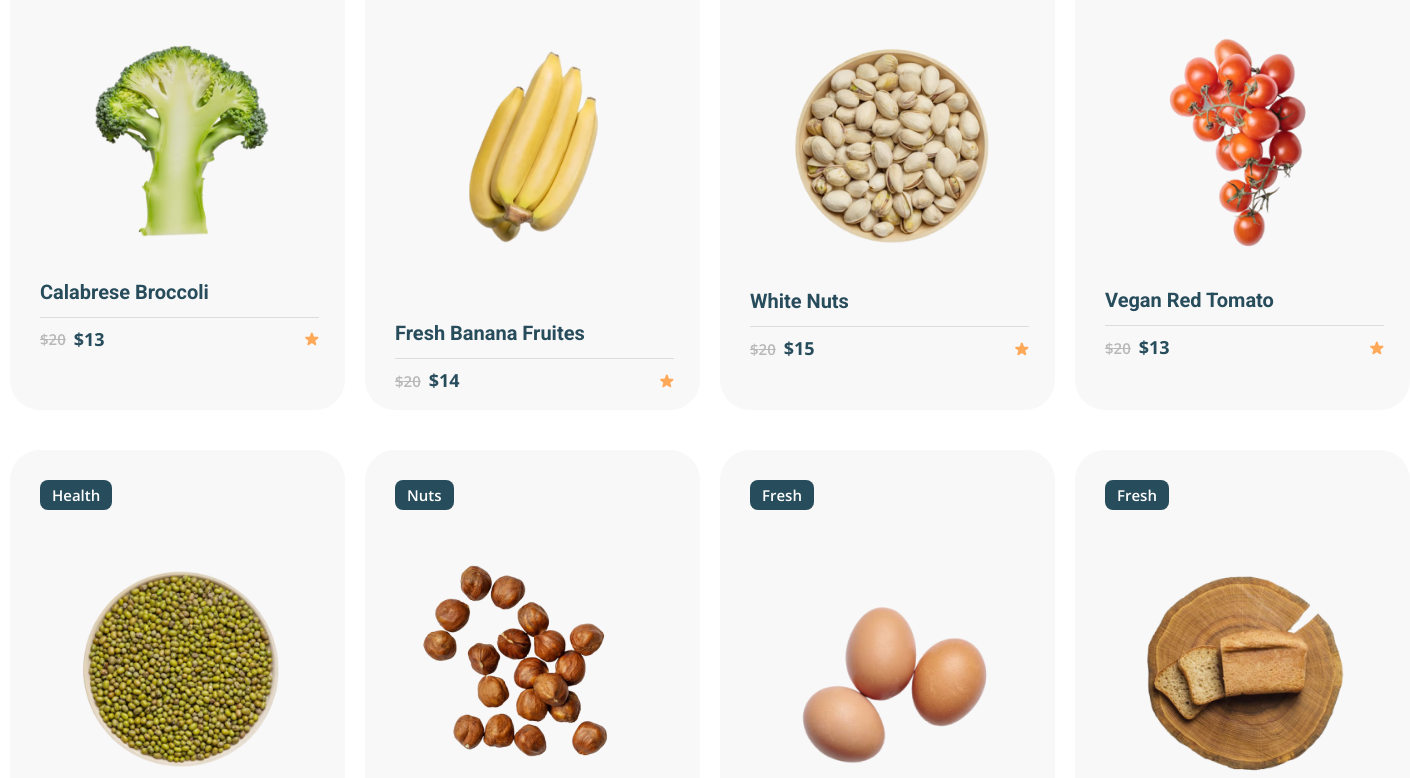
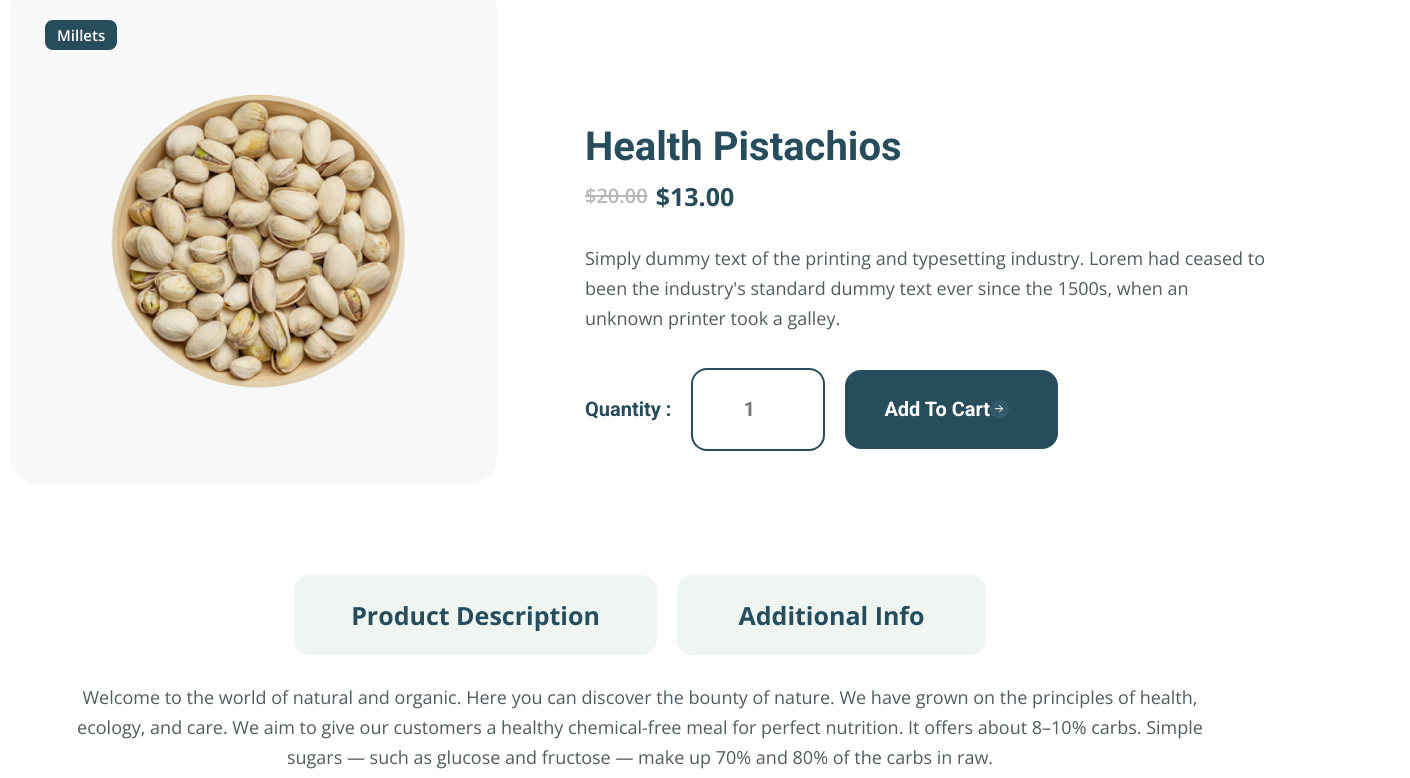
Before and after one commit to progdidi/organik, a React (Create React App) app: page / in a window 1280 px wide. Shown: the part 740-1518 px from the top of the page, 1410 px wide, since content can reach past the window. Built offline with nearby package versions, Linux system fonts and the light colour scheme.

Commit message:
product page

```diff
--- a/src/App.js
+++ b/src/App.js
@@ -3,6 +3,7 @@ import Footer from "./components/Footer/Footer";
 import MainPage from "./pages/MainPage/MainPage";
 import AboutUsPage from "./pages/AboutUsPage/AboutUsPage";
 import ShopPage from "./pages/ShopPage/ShopPage";
+import ProductPage from "./pages/ProductPage/ProductPage";
 
 function App() {
   return (
@@ -11,7 +12,8 @@ function App() {
       <main className="main">
         {/* <MainPage/> */}
         {/* <AboutUsPage/> */}
-        <ShopPage/>
+        {/* <ShopPage/> */}
+        <ProductPage/>
       </main>
       <Footer/>
     </div>
--- /dev/null
+++ b/src/pages/ProductPage/ProductPage.js
@@ -0,0 +1,78 @@
+import './productPage.scss';
+
+import example from './images/example.png';
+//components
+import PagePromo from '../../components/PagePromo/PagePromo';
+import banner from './images/banner.jpg';
+import Newsletter from '../../components/Newsletter/Newsletter';
+
+//related
+import ProductCard from '../../components/ProductCard/ProductCard';
+import { products } from '../../helpers/products/products';
+
+
+const ProductPage = () => {
+    return (
+        <>
+            <PagePromo
+                title="Shop Single"
+                bgImage={banner}
+             />
+
+            <section className="product">
+                <div className="container">
+                    <div className="product__main">
+                        <div className="product__main-media">
+                            <div className="product__main-tag">Millets</div>
+                            <img src={example} alt="" className="product__main-img" />
+                        </div>
+
+                        <div className="product__main-info">
+                            <h5 className="product__title">Health Pistachios</h5>
+                            <div className="product__rating"></div>
+                            <div className="product__price">
+                                <p className="product__price-old">$20.00</p>
+                                <p className="product__price-new">$13.00</p>
+                            </div>
+
+                            <p className="product__descr">
+                            Simply dummy text of the printing and typesetting industry. Lorem had ceased to been the industry's standard dummy text ever since the 1500s, when an unknown printer took a galley.
+                            </p>
+
+                            <div className="product__buy">
+                                <label htmlFor="" className="product__quantity-label">Quantity :</label>
+                                <input type="text" className="product__quantity-input" placeholder='1'/>
+
+                                <div className="product__buy-btn">Add To Cart</div>
+                            </div>
+                        </div>
+                    </div>
+                    <div className="product__add">
+                        <div className="product__add-buttons">
+                            <button className="product__add-btn descr blue-button">Product Description</button>
+                            <button className="product__add-btn info">Additional Info</button>
+                        </div>
+
+                        <div className="product__add-info">
+                            <p className="product__add-text">Welcome to the world of natural and organic. Here you can discover the bounty of nature. We have grown on the principles of health, ecology, and care. We aim to give our customers a healthy chemical-free meal for perfect nutrition. It offers about 8–10% carbs. Simple sugars — such as glucose and fructose — make up 70% and 80% of the carbs in raw.</p>
+                            <p className="product__add-text">Lorem ipsum dolor sit amet consectetur adipisicing elit. Minus quasi molestiae, voluptate ipsum, cupiditate vel, suscipit fugiat itaque tempora cum provident. Animi qui asperiores at odio sunt deleniti fugit quae.</p>
+                        </div>
+                    </div>
+                </div>
+            </section>
+
+            <section className="related">
+                <div className="container">
+                    <h4 className="related__title">Related Products</h4>
+                    <div className="related__items">
+
+                    </div>
+                </div>
+            </section>
+
+            <Newsletter/>
+        </>
+     );
+}
+
+export default ProductPage;
--- /dev/null
+++ b/src/pages/ProductPage/productPage.scss
@@ -0,0 +1,150 @@
+@import '../../style/base/vars';
+@import '../../style/base/mixins';
+
+.product {
+    padding-top: 133px;
+    margin-bottom: 140px;
+    &__main {
+        display: flex;
+        gap: 88px;
+        align-items: center;
+        margin-bottom: 90px;
+        &-media {
+            max-width: 591px;
+            padding: 38px 35px;
+            background-color: $backgroundColor;
+            border-radius: 30px;
+        }
+        &-tag {
+            display: inline-block;
+            color: #fff;
+            background-color: $mainColor;
+            padding: 5px 12px;
+            font-weight: 600;
+            font-size: 15px;
+            line-height: 20px;
+            border-radius: 8px;
+            margin-bottom: 0;
+        }
+        &-img {
+            display: flex;
+            justify-content: center;
+            align-items: center;
+        }
+        &-info {
+            max-width: 685px;
+            padding-top: 107px;
+        }
+    }
+
+    &__add {
+        &-buttons {
+            display: flex;
+            gap: 20px;
+            justify-content: center;
+            margin-bottom: 27px;
+        }
+        &-btn {
+            padding: 23px 57px;
+            font-weight: 700;
+            font-size: 25px;
+            line-height: 34px;
+            border-radius: 16px;
+            color: $mainColor;
+            background-color: #EFF6F1;
+            &.descr {
+                width: 363px;
+            }
+            &.info {
+                width: 309px;
+            }
+        }
+        &-info {
+            max-width: 1137px;
+            margin: 0 auto;
+            text-align: center;
+        }
+        &-text {
+        }
+    }
+
+    &__title {
+        font-family: 'Roboto', sans-serif;
+        font-weight: 600;
+        font-size: 40px;
+        line-height: 47px;
+        margin-bottom: 9px;
+    }
+    &__rating {
+        margin-bottom: 9px;
+    }
+    &__price {
+        display: flex;
+        align-items: center;
+        margin-bottom: 30px;
+        &-old {
+            text-decoration: line-through;
+            font-weight: 600;
+            font-size: 20px;
+            line-height: 27px;
+            color: #B8B8B8;
+            margin-right: 8px;
+        }
+        &-new {
+            font-weight: 700;
+            font-size: 25px;
+            line-height: 34px;
+            color: $mainColor;
+        }
+    }
+
+    &__descr {
+        margin-bottom: 35px;
+    }
+    &__buy {
+        display: flex;
+        align-items: center;
+        gap: 20px;
+        .product__quantity-label {
+            font-family: 'Roboto', sans-serif;
+            font-weight: 700;
+            font-size: 20px;
+            line-height: 23px;
+            color: $mainColor;
+        }
+        .product__quantity-input {
+            width: 134px;
+            background: #FFFFFF;
+            border: 2px solid #274C5B;
+            border-radius: 16px;
+            padding: 28px 50px;
+            height: auto;
+            font-family: 'Roboto', sans-serif;
+            font-weight: 700;
+            font-size: 20px;
+            line-height: 23px;
+            color: $mainColor;
+        }
+        .product__buy-btn {
+            @include main-button;
+            color: #fff;
+            background-color: $mainColor;
+            width: 213px;
+        }
+    }
+}
+
+
+.related {
+    margin-bottom: 140px;
+    &__title {
+        @include section__title;
+        margin-bottom: 40px;
+        text-align: center;
+    }
+    &__items {
+        display: grid;
+        grid-template-columns: repeat(4, 1fr);
+        grid-column-gap: 20px;
+    }
+}
--- a/src/style/style.scss
+++ b/src/style/style.scss
@@ -49,3 +49,8 @@ h1, h2, h3, h4, h5, h6{
     color: $mainColor;
     font-weight: 700;
 }
+
+.blue-button {
+    background-color: $mainColor;
+    color: #fff;
+}
```
Also changed, not shown: src/pages/ProductPage/images/banner.jpg (added), src/pages/ProductPage/images/example.png (added).
